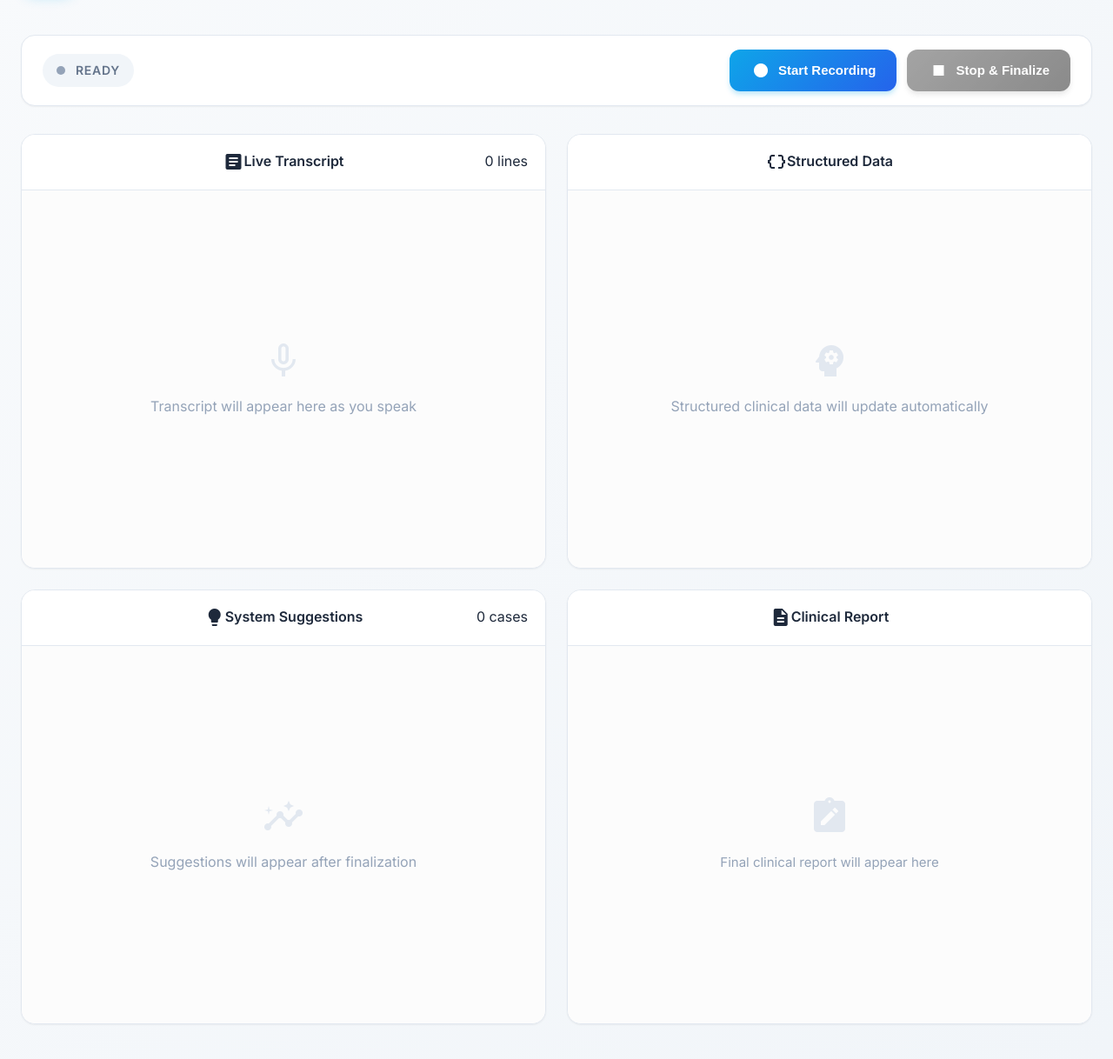
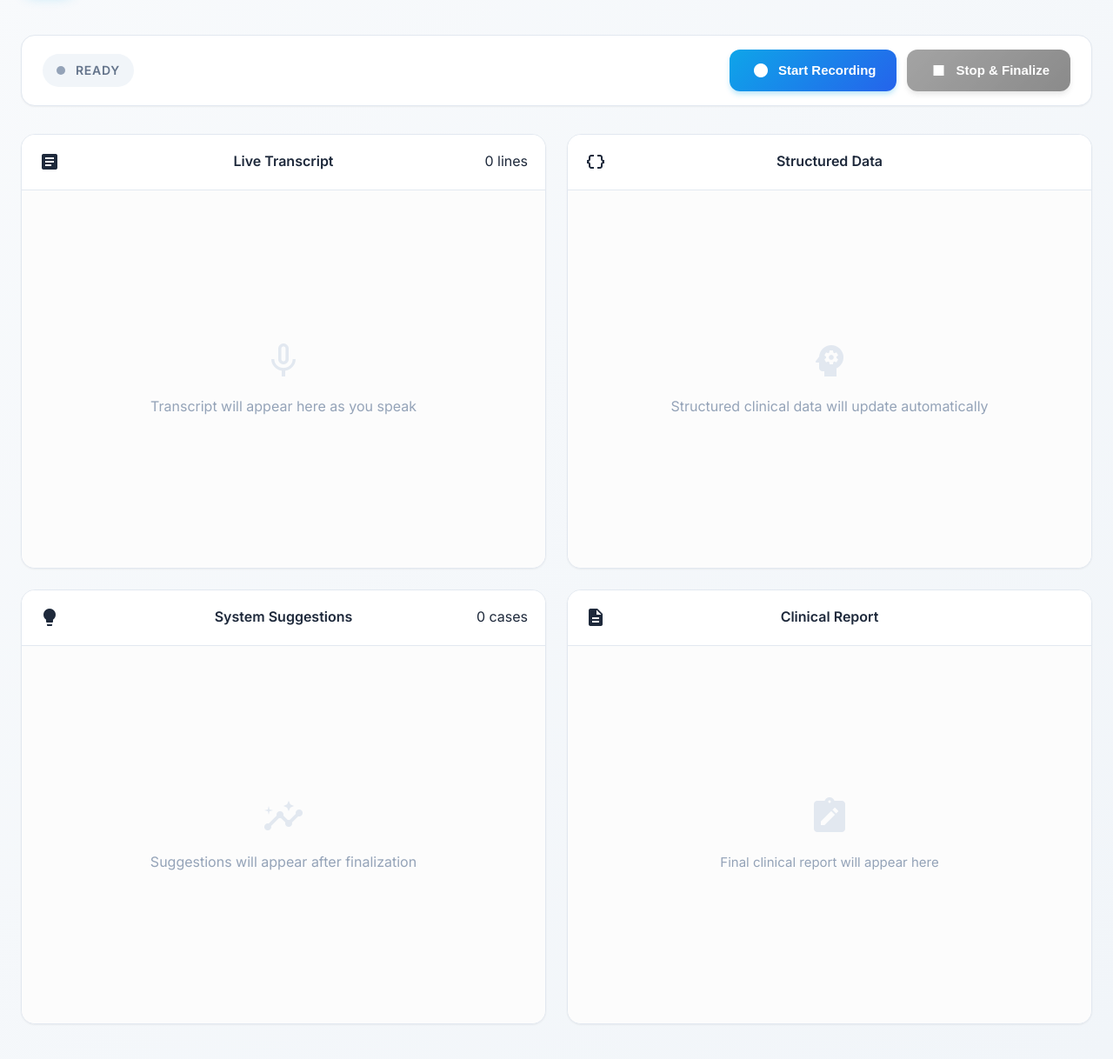
Before and after one commit to samadrehan02/upgraded-waddle-llm, a FastAPI app: page / in a window 1280 px wide. Shown: the part 121-1339 px from the top of the page at 87% size. Run offline with FastAPI, Linux system fonts and the light colour scheme.

Commit message:
ui fixes

```diff
--- a/static/style.css
+++ b/static/style.css
@@ -274,26 +274,25 @@ button:disabled {
    FIXED PANEL HEADER (Centered Title)
    ========================================= */
 .panel-header {
-    position: relative; /* Needed for absolute positioning */
+    display: grid;
+    grid-template-columns: 1fr auto 1fr;
+    align-items: center;
+
     height: 64px;
     padding: 0 20px;
     background: #ffffff;
     border-bottom: 1px solid var(--border);
-
-    /* Center the title */
-    display: flex;
-    align-items: center;
-    justify-content: center;
 }
 
 .panel-header h2 {
+    grid-column: 2;
+    justify-self: center;
+
     font-size: 16px;
     font-weight: 600;
-    color: var(--text-main);
-    margin: 0;
     display: flex;
     align-items: center;
-    gap: 10px;
+    gap: 8px;
 }
 
 .panel-header h2 .material-icons {
@@ -304,10 +303,11 @@ button:disabled {
 /* Push Badge and Actions to the absolute right */
 .panel-badge,
 .panel-actions {
-    position: absolute;
-    right: 20px;
-    top: 50%;
-    transform: translateY(-50%);
+    grid-column: 3;
+    justify-self: end;
+
+    display: flex;
+    gap: 8px;
 }
 
 /* =========================================
```
Also changed, not shown: 1 other file.
